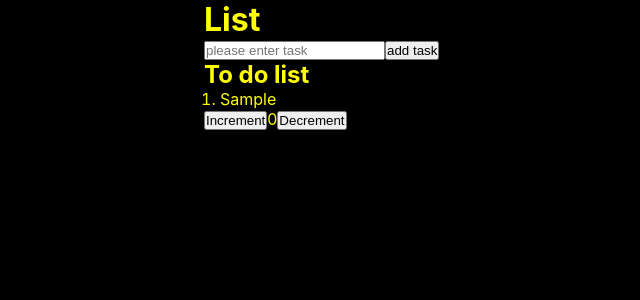
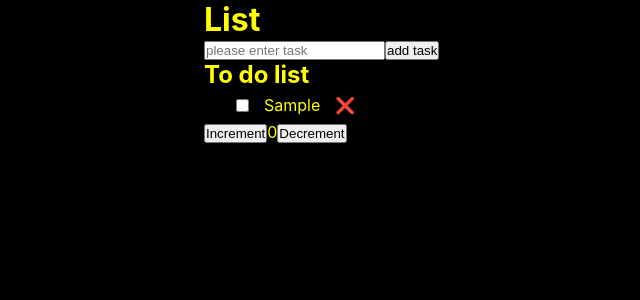
Before and after one commit to adastion/todo-list, a React (Create React App) app: page / in a window 1280 px wide. Both pictures are taken after typing "Sample" into the empty fields and a click on the button "add task". Shown: the top 300 px of the page, without its empty margins (52-692 px from the left). Built offline with nearby package versions, Linux system fonts and the light colour scheme.

Commit message:
adding styles for Todo (tegs: li, span)

```diff
--- a/src/componenets/Tasks/Todo.jsx
+++ b/src/componenets/Tasks/Todo.jsx
@@ -1,14 +1,47 @@
 import React from "react";
+import styled from "styled-components";
 
-export const Todo = ({tasks}) => {
+const TaskStyles = styled.ol`
+  & li {
+    display: flex;
+    align-items: center;
+    gap: 15px;
+    padding: 0.4rem 1rem;
+
+    & input[type="checkbox"] {
+      &:checked + span {
+        text-decoration: line-through;
+        opacity: 0.7;
+      }
+    }
+
+    & span {
+      text-transform: capitalize;
+    }
+
+    & span:last-child {
+      cursor: pointer;
+
+      &:hover {
+        opacity: 0.7;
+      }
+    }
+  }
+`;
+
+export const Todo = ({ tasks }) => {
   return (
     <>
       <h2>To do list</h2>
-      <ol>
+      <TaskStyles>
         {tasks.map((task) => (
-          <li key={task.id}>{task.description}</li>
+          <li key={task.id}>
+            <input type="checkbox" />
+            <span>{task.description}</span>
+            <span>❌</span>
+          </li>
         ))}
-      </ol>
+      </TaskStyles>
     </>
   );
 };
--- a/src/componenets/Tasks/taskSlice.js
+++ b/src/componenets/Tasks/taskSlice.js
@@ -5,11 +5,20 @@ export const taskSlice = createSlice({
   initialState: [],
   reducers: {
     addTask: (state, action) => {
-      if(action.payload)
-      state.push({
-        id: crypto.randomUUID(),
-        description: action.payload,
-      });
+      if (action.payload)
+        state.push({
+          id: crypto.randomUUID(),
+          description: action.payload,
+          completed: false,
+        });
+    },
+    deleteTask: (state, taskId) => {
+      state.filter((task) => task.id !== taskId);
+    },
+    completedTask: (state) => {
+      if (!state.completed) {
+        return true;
+      }
     },
   },
 });
```
